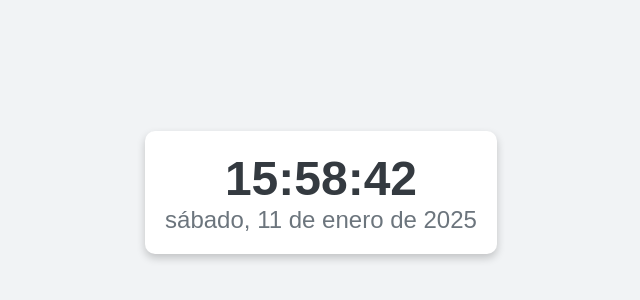
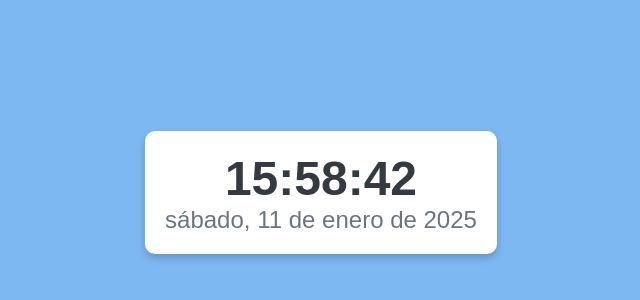
Before and after one commit to catire59/webpage_foder, a plain HTML site: page index.html in a window 1280 px wide. Shown: the part 208-508 px from the top of the page, without its empty margins (319-959 px from the left). Drawn offline with Linux system fonts and the light colour scheme.

Commit message:
cambio2 estilo

```diff
--- a/styles.css
+++ b/styles.css
@@ -5,7 +5,7 @@ body {
     justify-content: center;
     align-items: center;
     height: 100vh;
-    background-color: #f1f3f5;
+    background-color:rgb(126, 184, 243);
 }
 
 .container {
```
